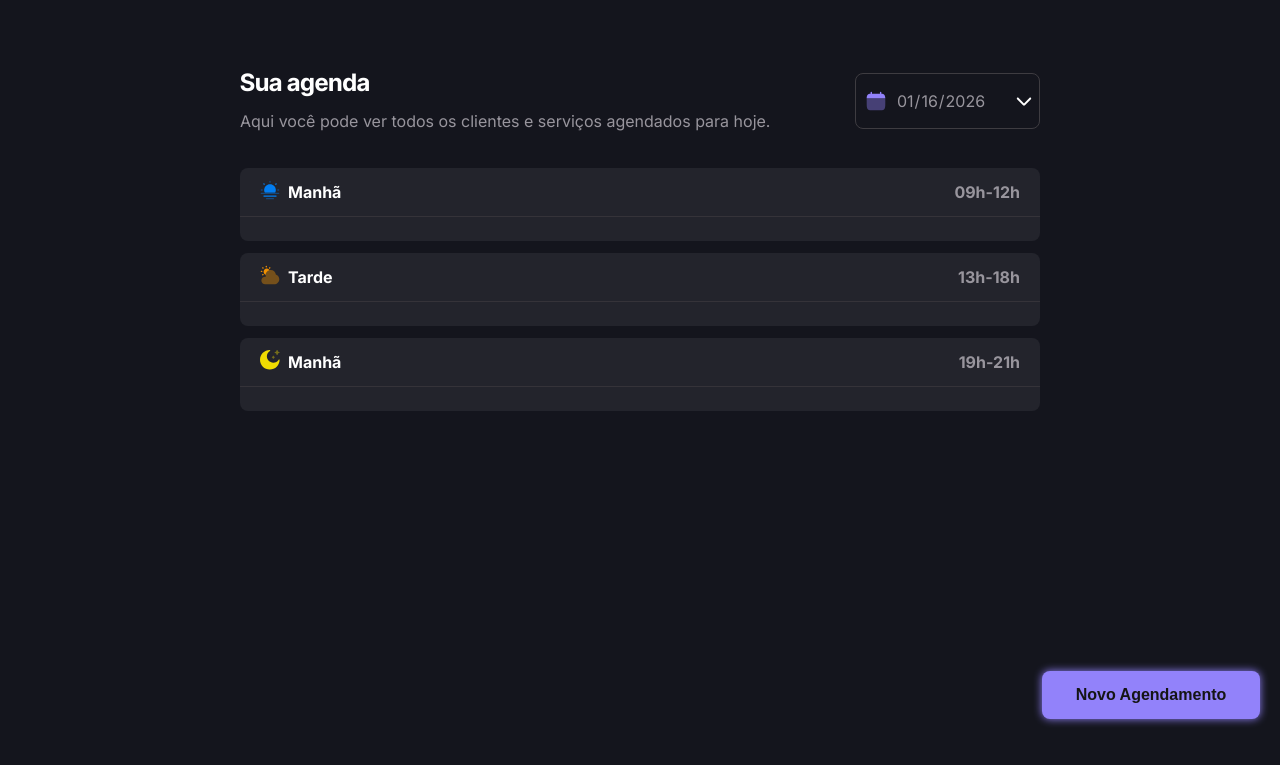
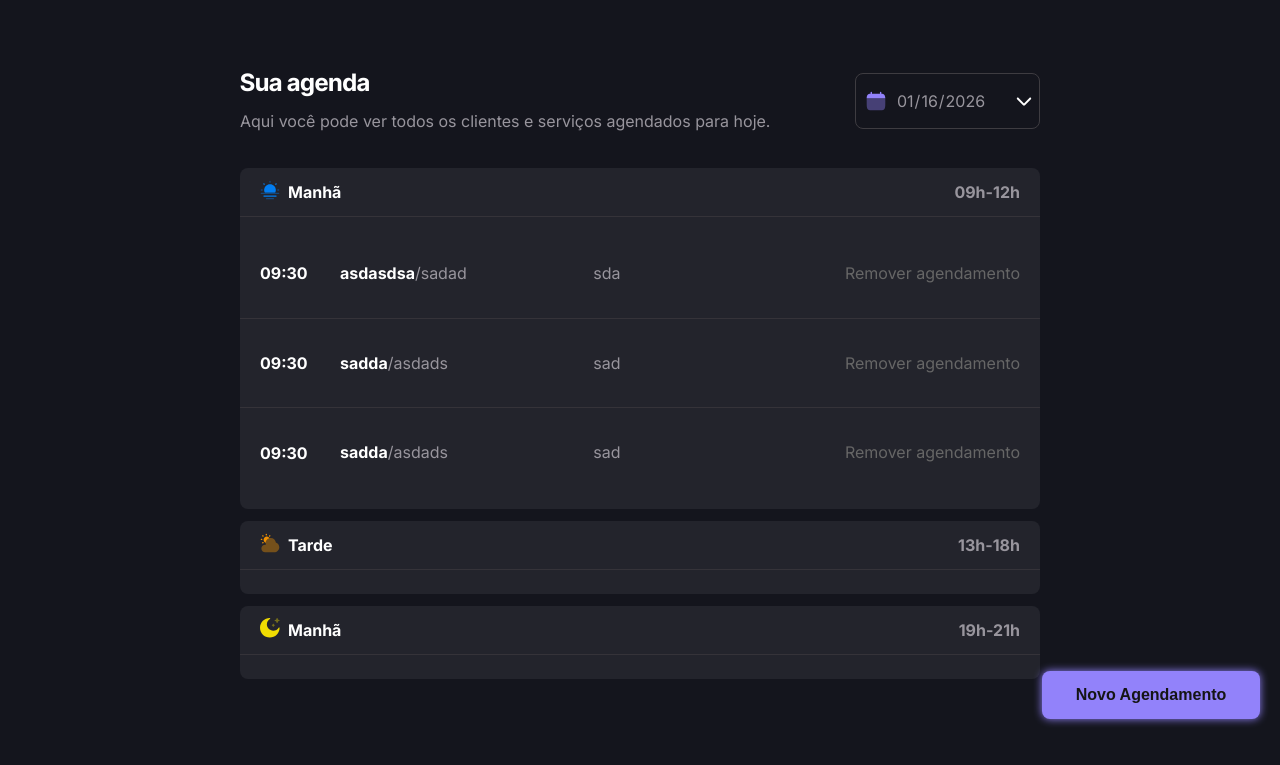
Before and after one commit to Lucas-O-S/PetShopSite, a website built with webpack: page src/index.html in a window 1280 px wide. Shown: the part 61-826 px from the top of the page. Before the commit the page ends 800 px from the top, so only its background shows below. Built offline with nearby package versions, Linux system fonts and the light colour scheme; data requests are answered from the project's data file; a web font is replaced by a local one.

Commit message:
Feat: Adição de schedule e melhorias no codigo

```diff
--- a/server.json
+++ b/server.json
@@ -1,39 +1,172 @@
 {
   "schedules": [
     {
-            "animalName" : "Rex",
-            "ownerName" : "John Doe",
-            "service" : "Grooming",
-            "date" : "2026-01-08",
-            "time" : "10:00"
+      "animalName": "Rex",
+      "ownerName": "John Doe",
+      "service": "Grooming",
+      "date": "2026-01-08",
+      "time": "10:00",
+      "id": "5bb8"
     },
     {
-            "animalName" : "Whiskers",
-            "ownerName" : "Jane Smith",
-            "service" : "Vaccination",
-            "date" : "2026-01-08",
-            "time" : "14:00"
+      "animalName": "Whiskers",
+      "ownerName": "Jane Smith",
+      "service": "Vaccination",
+      "date": "2026-01-08",
+      "time": "14:00",
+      "id": "8d07"
     },
     {
-            "animalName" : "Buddy",
-            "ownerName" : "Alice Johnson",
-            "service" : "Check-up",
-            "date" : "2026-01-07",
-            "time" : "09:30"
+      "animalName": "Buddy",
+      "ownerName": "Alice Johnson",
+      "service": "Check-up",
+      "date": "2026-01-07",
+      "time": "09:30",
+      "id": "4108"
     },
     {
-            "animalName" : "jax",
-            "ownerName" : "Alice Johnson",
-            "service" : "Check-up",
-            "date" : "2026-01-09",
-            "time" : "19:30"
+      "animalName": "jax",
+      "ownerName": "Alice Johnson",
+      "service": "Check-up",
+      "date": "2026-01-09",
+      "time": "19:30",
+      "id": "9775"
     },
     {
-            "animalName" : "jox",
-            "ownerName" : "Alice Johnson",
-            "service" : "Check-up",
-            "date" : "2026-01-07",
-            "time" : "18:00"
+      "animalName": "jox",
+      "ownerName": "Alice Johnson",
+      "service": "Check-up",
+      "date": "2026-01-07",
+      "time": "18:00",
+      "id": "ead1"
+    },
+    {
+      "id": "4000",
+      "animalName": "asdasdsa",
+      "ownerName": "sadad",
+      "service": " sda",
+      "date": "2026-01-16",
+      "time": "09:30"
+    },
+    {
+      "id": "080a",
+      "animalName": "sadda",
+      "ownerName": "asdads",
+      "service": " sad",
+      "date": "2026-01-22",
+      "time": "09:30"
+    },
+    {
+      "id": "c2e8",
+      "animalName": "sadda",
+      "ownerName": "asdads",
+      "service": " sad",
+      "date": "2026-01-22",
+      "time": "09:30"
+    },
+    {
+      "id": "116b",
+      "animalName": "sadda",
+      "ownerName": "asdads",
+      "service": " sad",
+      "date": "2026-01-22",
+      "time": "09:30"
+    },
+    {
+      "id": "2741",
+      "animalName": "sadda",
+      "ownerName": "asdads",
+      "service": " sad",
+      "date": "2026-01-22",
+      "time": "09:30"
+    },
+    {
+      "id": "3a6c",
+      "animalName": "sadda",
+      "ownerName": "asdads",
+      "service": " sad",
+      "date": "2026-01-16",
+      "time": "09:30"
+    },
+    {
+      "id": "83b5",
+      "animalName": "sadda",
+      "ownerName": "asdads",
+      "service": " sad",
+      "date": "2026-01-16",
+      "time": "09:30"
+    },
+    {
+      "id": "85bf",
+      "animalName": "asd",
+      "ownerName": "asd",
+      "service": " adssad",
+      "date": "2026-01-15",
+      "time": "09:30"
+    },
+    {
+      "id": "0c0b",
+      "animalName": "asd",
+      "ownerName": "asd",
+      "service": " adssad",
+      "date": "2026-01-15",
+      "time": "09:30"
+    },
+    {
+      "id": "d220",
+      "animalName": "asd",
+      "ownerName": "asd",
+      "service": " adssad",
+      "date": "2026-01-15",
+      "time": "09:30"
+    },
+    {
+      "id": "5531",
+      "animalName": "asd",
+      "ownerName": "asd",
+      "service": " adssad",
+      "date": "2026-01-15",
+      "time": "09:30"
+    },
+    {
+      "id": "fa87",
+      "animalName": "asd",
+      "ownerName": "asd",
+      "service": " adssad",
+      "date": "2026-01-15",
+      "time": "09:30"
+    },
+    {
+      "id": "bd38",
+      "animalName": "asd",
+      "ownerName": "asd",
+      "service": " adssad",
+      "date": "2026-01-15",
+      "time": "09:30"
+    },
+    {
+      "id": "944f",
+      "animalName": "asd",
+      "ownerName": "asd",
+      "service": " adssad",
+      "date": "2026-01-15",
+      "time": "09:30"
+    },
+    {
+      "id": "9b74",
+      "animalName": "asd",
+      "ownerName": "asd",
+      "service": " adssad",
+      "date": "2026-01-15",
+      "time": "09:30"
+    },
+    {
+      "id": "0463",
+      "animalName": "asd",
+      "ownerName": "sad",
+      "service": " sd",
+      "date": "2026-01-21",
+      "time": "09:00"
     }
   ]
 }
--- a/src/modules/Modal/ModalController.js
+++ b/src/modules/Modal/ModalController.js
@@ -1,3 +1,7 @@
+import { schedule } from "../model/schedule";
+import { ScheduleService } from "../service/ScheduleService";
+import { SchedulerLoader } from "../Schedule/schedule";
+
 const callSheduleRegisterModal = () => {
   fetch('../../pages/scheduleModal.html')
     .then(response => response.text())
@@ -31,8 +35,22 @@ const submitNewSchedule = () => {
   const Date = document.getElementById("Date").value;
   const Hour = document.getElementById("Hour").value;
 
+  const newSchedule = schedule({
+    animalName: PetName,
+    ownerName: tutorName,
+    service: Service,
+    date: Date,
+    time: Hour
+  })
+
+  console.log(newSchedule.returnSchedule);
+
+  ScheduleService.postSchedule(newSchedule.returnSchedule());
+
+  SchedulerLoader.loadSchedule(Date);
 
 
+  exitSheduleRegisterModal({target: document.getElementById("modalExit")});
 
 }
 
--- a/src/modules/Schedule/schedule.js
+++ b/src/modules/Schedule/schedule.js
@@ -3,6 +3,7 @@ import customParseFormat from 'dayjs/plugin/customParseFormat';
 import { apiConfig } from "../service/api-config";
 import { ScheduleService } from "../service/ScheduleService";
 dayjs.extend(customParseFormat);
+
 
 const scheduleTablesIds = [
     {
@@ -22,27 +23,7 @@ const scheduleTablesIds = [
     }
 ]
 
-async function loadSchedule(date){
-
-    clearSchedule();
-
-    const scheduleList = await ScheduleService.getSchedule()
-
-    scheduleTablesIds.forEach(schedule =>{
-
-        const table = document.getElementById(schedule.id).querySelector("table").querySelector("tbody");
-
-        console.log(scheduleList);
-
-        const fillteredAppointment = scheduleList.filter(appointment => {
-
-            return dayjs(date).date() == dayjs(appointment.date).date()
-                && (dayjs(appointment.time, "HH:mm").isAfter(dayjs(schedule.minTime, "HH:mm")) || dayjs(appointment.time, "HH:mm").isSame(dayjs(schedule.minTime, "HH:mm")))
-                && (dayjs(appointment.time, "HH:mm").isBefore(dayjs(schedule.maxTime, "HH:mm")) || dayjs(appointment.time, "HH:mm").isSame(dayjs(schedule.maxTime, "HH:mm")));
-
-        })
-
-        fillteredAppointment.forEach(appointment =>{
+function generateAppointment(appointment, table){
 
     const tr = document.createElement('tr');
 
@@ -72,6 +53,32 @@ async function loadSchedule(date){
 
     table.appendChild(tr);
     console.log(tr);
+}
+
+
+async function loadSchedule(date){
+
+    clearSchedule();
+
+    const scheduleList = await ScheduleService.getSchedule()
+
+    scheduleTablesIds.forEach(schedule =>{
+
+        const table = document.getElementById(schedule.id).querySelector("table").querySelector("tbody");
+
+        console.log(scheduleList);
+
+        const fillteredAppointment = scheduleList.filter(appointment => {
+
+            return dayjs(date).date() == dayjs(appointment.date).date()
+                && (dayjs(appointment.time, "HH:mm").isAfter(dayjs(schedule.minTime, "HH:mm")) || dayjs(appointment.time, "HH:mm").isSame(dayjs(schedule.minTime, "HH:mm")))
+                && (dayjs(appointment.time, "HH:mm").isBefore(dayjs(schedule.maxTime, "HH:mm")) || dayjs(appointment.time, "HH:mm").isSame(dayjs(schedule.maxTime, "HH:mm")));
+
+        })
+
+        fillteredAppointment.forEach(appointment =>{
+
+           generateAppointment(appointment, table);
 
         })
 
@@ -86,8 +93,10 @@ function clearSchedule(){
     })
 }
 
+
 export const SchedulerLoader  = {
     loadSchedule : async function(date) {
         await loadSchedule(date);
+    },
+
 }
-}
--- /dev/null
+++ b/src/modules/Utils/masks.js
@@ -0,0 +1,16 @@
+export function phoneMask(telefone) {
+
+    let value = telefone.replace(/\D/g, "");
+
+    if (value.length > 11) value = value.slice(0, 11);
+
+    if (value.length > 6) {
+        value = value.replace(/^(\d{2})(\d{5})(\d{0,4}).*/, "($1) $2-$3");
+    } else if (value.length > 2) {
+        value = value.replace(/^(\d{2})(\d+)/, "($1) $2");
+    } else if (value.length > 0) {
+        value = value.replace(/^(\d{0,2})/, "($1");
+    }
+
+    return value;
+};
--- a/src/modules/model/schedule.js
+++ b/src/modules/model/schedule.js
@@ -6,7 +6,7 @@ let _service = "";
 let _date = "";
 let _time = "";
 
-export const constructor = function({
+export const schedule = function({
     animalName = "",
     ownerName = "",
     service = "",
@@ -59,6 +59,16 @@ export const constructor = function({
 
         setTime(value) {
         _time = value;
+        },
+
+        returnSchedule() {
+            return {
+                animalName: _animalName,
+                ownerName: _ownerName,
+                service: _service,
+                date: _date,
+                time: _time
+            };
         }
     };
 };
--- a/src/modules/page-load.js
+++ b/src/modules/page-load.js
@@ -1,5 +1,6 @@
 const { SchedulerLoader } = require("./Schedule/schedule.js");
 import {dayController} from './Schedule/dayController';
+import { phoneMask } from './Utils/masks.js';
 const { modalController } = require("./Modal/ModalController.js");
 
 document.addEventListener("DOMContentLoaded", () => {
@@ -31,7 +32,7 @@ document.addEventListener("click", (e) =>{
 
 document.addEventListener("submit", (e) => {
 
-    if (e.target.id === "newScheduleForm") {
+    if (e.target && e.target.id === "newScheduleForm") {
 
         e.preventDefault();
 
@@ -40,3 +41,10 @@ document.addEventListener("submit", (e) => {
     }
 
 });
+
+document.addEventListener("input", (e) => {
+
+    if(e.target && e.target.classList.contains("telephone")){
+        e.target.value = phoneMask(e.target.value);
+    }
+});
--- a/src/modules/service/ScheduleService.js
+++ b/src/modules/service/ScheduleService.js
@@ -25,9 +25,39 @@ async function getSchedule(){
 
 }
 
+async function postSchedule(appointment) {
+    try{
+
+        const response = await fetch(`${apiConfig.baseUrl}/schedules`, {
+            method: 'POST',
+            headers: {
+                'content-type': 'application/json',
+
+            },
+            body: JSON.stringify(appointment)
+        })
+
+
+
+
+    }
+    catch(error){
+
+        console.error("Error fetching schedule:", error);
+
+        alert("Falha ao buscar agendamentos.");
+
+    }
+}
+
 
 export const ScheduleService = {
     getSchedule : async function() {
         return await getSchedule();
+    },
+
+    postSchedule : async function(appointment){
+
+        return await postSchedule(appointment);
     }
 }
--- a/src/styles/inputs.css
+++ b/src/styles/inputs.css
@@ -1,8 +1,14 @@
+
+input{
+    width: 100%;
+}
+
 input, textarea, select{
     all: unset;
     text-align: left;
-    max-width: 100%;
+    width: 100%;
 }
+
 
 input[type="date"]::-webkit-calendar-picker-indicator{
     opacity: 0;
--- a/src/styles/modal.css
+++ b/src/styles/modal.css
@@ -101,6 +101,7 @@
     width: 100%;
 }
 
+
 .fieldArea-item .customInput input[type="text"], select{
     min-height: 3rem;
 }
```
Also changed, not shown: src/pages/scheduleModal.html (+1 -1 lines). Lines whose indentation alone changed are shown as unchanged.
